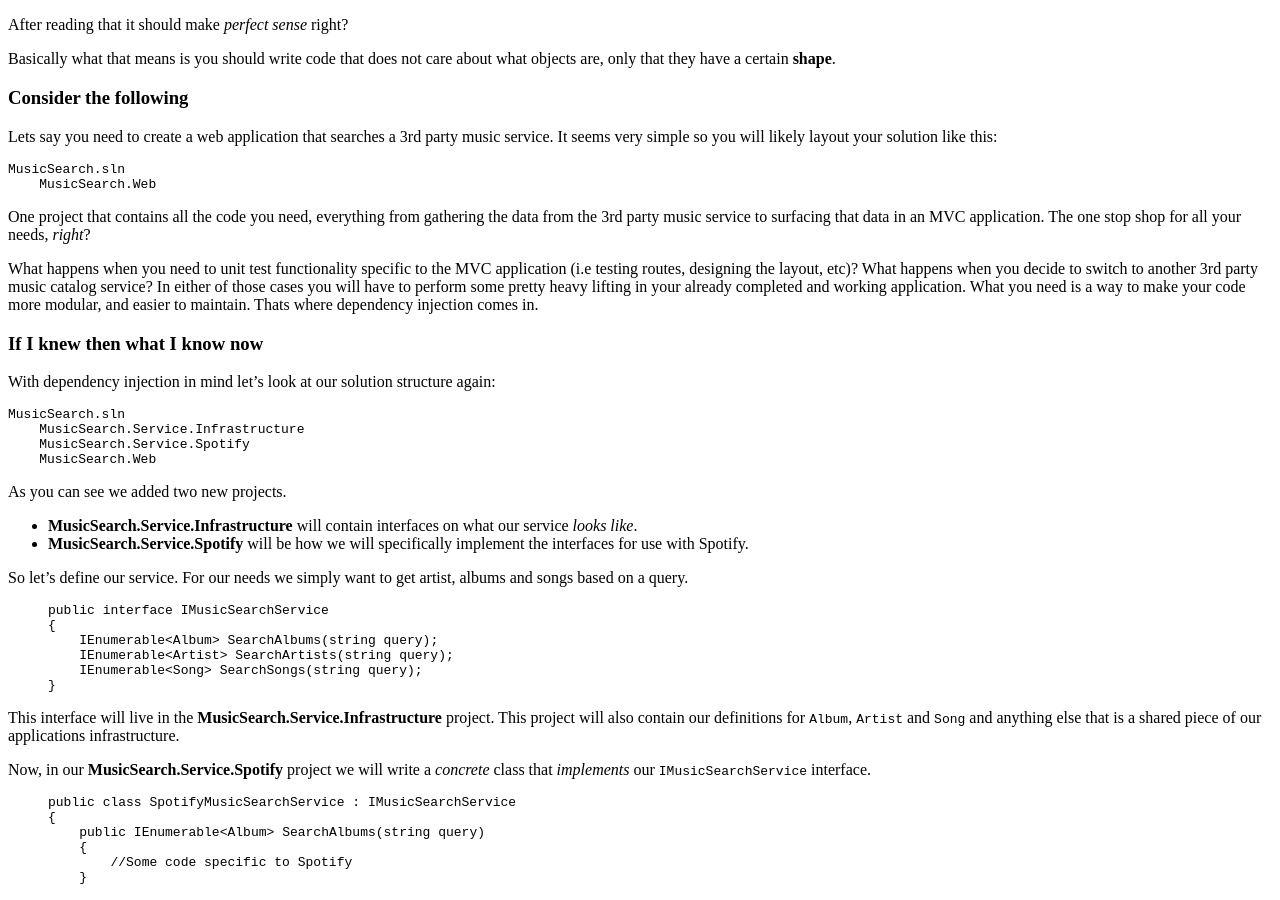
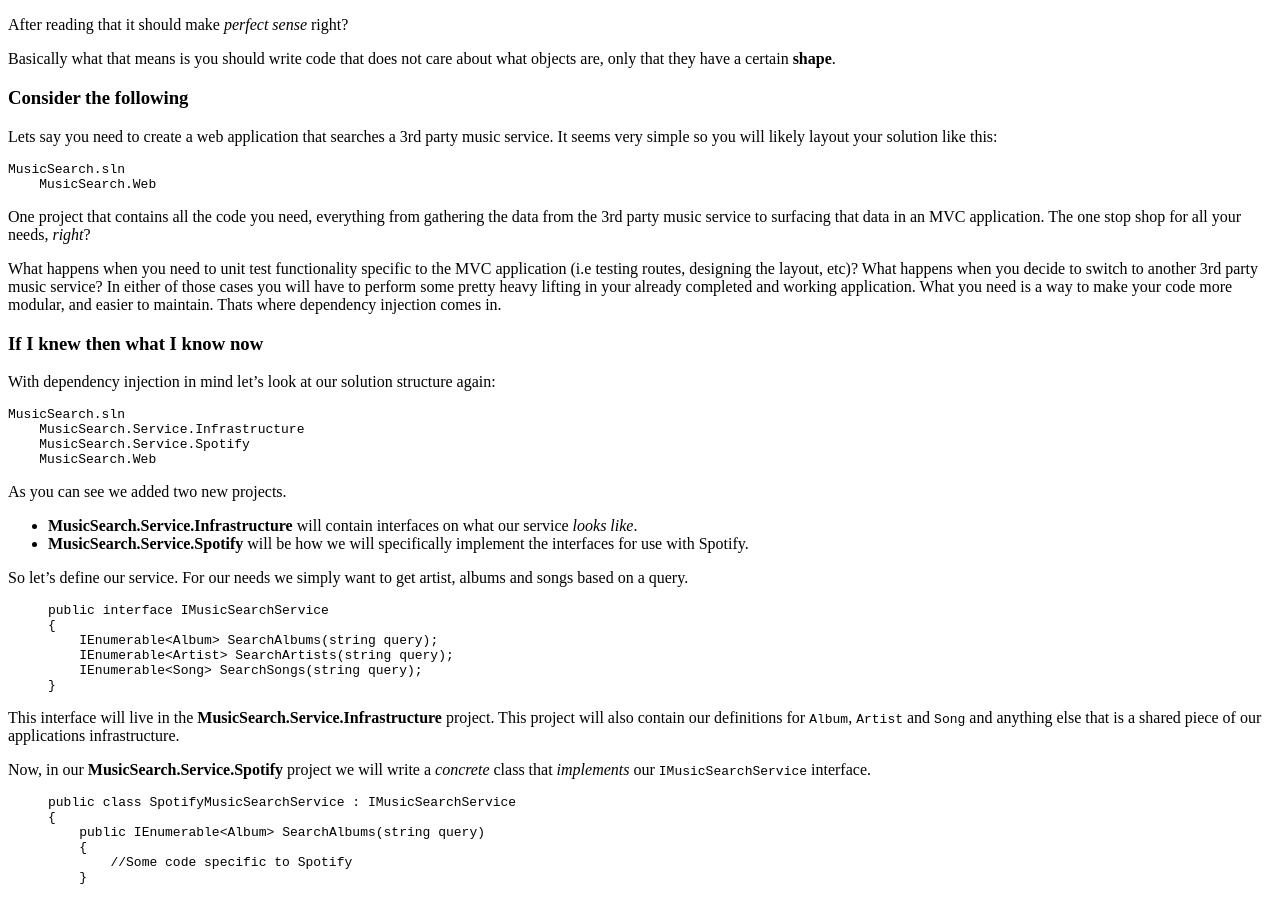
Before and after one commit to maccettura/maccettura.github.io, a Jekyll site: the page built from _posts/2017-06-26-demystifying-dependency-injection-in-dot-net.md, in a window 1280 px wide and 900 px high, scrolled down 711 px. Built offline with Jekyll 4.4.1, drawn with Linux system fonts in a browser that asks for light colours; comment, search, counter and statistics services are not loaded; some of the changed text lies outside the part shown.

Commit message:
Removing the word catalog from "3rd party music catalog service"

```diff
--- a/_posts/2017-06-26-demystifying-dependency-injection-in-dot-net.md
+++ b/_posts/2017-06-26-demystifying-dependency-injection-in-dot-net.md
@@ -42,7 +42,7 @@ MusicSearch.sln
 
 One project that contains all the code you need, everything from gathering the data from the 3rd party music service to surfacing that data in an MVC application.  The one stop shop for all your needs, _right_?
 
-What happens when you need to unit test functionality specific to the MVC application (i.e testing routes, designing the layout, etc)? What happens when you decide to switch to another 3rd party music catalog service?  In either of those cases you will have to perform some pretty heavy lifting in your already completed and working application.  What you need is a way to make your code more modular, and easier to maintain.  Thats where dependency injection comes in.
+What happens when you need to unit test functionality specific to the MVC application (i.e testing routes, designing the layout, etc)? What happens when you decide to switch to another 3rd party music service?  In either of those cases you will have to perform some pretty heavy lifting in your already completed and working application.  What you need is a way to make your code more modular, and easier to maintain.  Thats where dependency injection comes in.
 
 <h3>If I knew then what I know now</h3>
 
@@ -269,7 +269,7 @@ Now, <strong>that's it</strong>.
 Remember the problems we dreamt up earlier?
 
  - What happens when you need to unit test functionality specific to the MVC app?
- - What happens when you decide to switch to another 3rd party music catalog service?
+ - What happens when you decide to switch to another 3rd party music service?
 
 Both of those are quite easily solved now.  We can now create "mock" services that simply just return some dummy data for the purpose of testing our MVC app.  If we decide to switch from Spotify to another 3rd party service, we simply create a new project with the new service's specific code.  All thats needed is to change our bindings in the IoC container.
 
```
